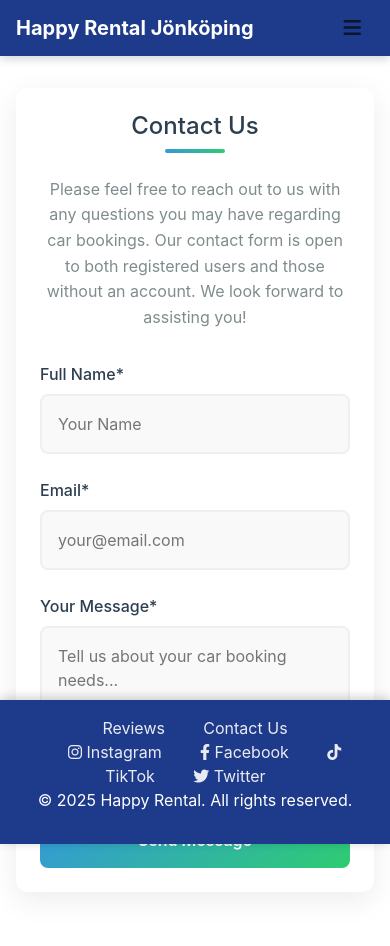
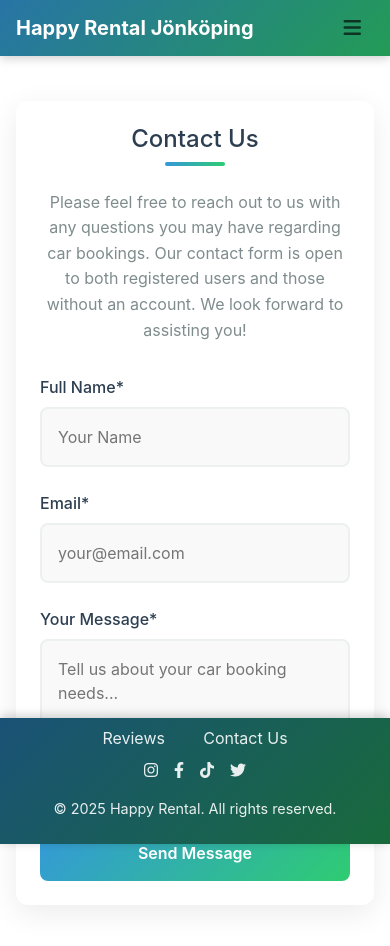
Before and after one commit to Yuss76A/Highway-to-Rent, a React (Create React App) app: page /contact in a window 390 px wide. Shown: the top 946 px of the page. Built offline with nearby package versions, Linux system fonts and the light colour scheme.

Commit message:
Fix footer and reduce size of the footer, change social link to just icons

```diff
--- a/src/components/Footer.js
+++ b/src/components/Footer.js
@@ -10,20 +10,32 @@ const Footer = () => {
                 <Link to="/contact" className={styles['footer-link']}>Contact Us</Link>
             </nav>
             <div className={styles['social-links']}>
-                <a href="https://www.instagram.com/YourInstagramHandle" target="_blank" rel="noopener noreferrer" className={styles['footer-link']}>
-                    <i className="fab fa-instagram"></i> Instagram
+                <a href="https://www.instagram.com/YourInstagramHandle"
+                   target="_blank"
+                   rel="noopener noreferrer"
+                   aria-label="Instagram">
+                    <i className="fab fa-instagram"></i>
                 </a>
-                <a href="https://www.facebook.com/YourFacebookPage" target="_blank" rel="noopener noreferrer" className={styles['footer-link']}>
-                    <i className="fab fa-facebook-f"></i> Facebook
+                <a href="https://www.facebook.com/YourFacebookPage"
+                   target="_blank"
+                   rel="noopener noreferrer"
+                   aria-label="Facebook">
+                    <i className="fab fa-facebook-f"></i>
                 </a>
-                <a href="https://www.tiktok.com/@YourTikTokHandle" target="_blank" rel="noopener noreferrer" className={styles['footer-link']}>
-                    <i className="fab fa-tiktok"></i> TikTok
+                <a href="https://www.tiktok.com/@YourTikTokHandle"
+                   target="_blank"
+                   rel="noopener noreferrer"
+                   aria-label="TikTok">
+                    <i className="fab fa-tiktok"></i>
                 </a>
-                <a href="https://twitter.com/YourTwitterHandle" target="_blank" rel="noopener noreferrer" className={styles['footer-link']}>
-                    <i className="fab fa-twitter"></i> Twitter
+                <a href="https://twitter.com/YourTwitterHandle"
+                   target="_blank"
+                   rel="noopener noreferrer"
+                   aria-label="Twitter">
+                    <i className="fab fa-twitter"></i>
                 </a>
             </div>
-            <p>© 2025 Happy Rental. All rights reserved.</p>
+            <p className={styles['copyright']}>© 2025 Happy Rental. All rights reserved.</p>
         </footer>
     );
 };
--- a/src/styles/Contact.module.css
+++ b/src/styles/Contact.module.css
@@ -1,7 +1,7 @@
 /* Modern Contact Form Styles */
 .contactContainer {
     max-width: 800px;
-    margin: 2rem auto;
+    margin: 2.8rem auto;
     padding: 0 1rem 6rem;
   }
 
--- a/src/styles/Footer.module.css
+++ b/src/styles/Footer.module.css
@@ -1,12 +1,14 @@
+/* Footer.module.css */
+
 .fixed-footer {
     position: fixed;
     left: 0;
     bottom: 0;
     width: 100%;
-    background-color: #1e3a8a;
+    background: linear-gradient(135deg, #2874a6 0%, #239b56 100%);
     color: white;
     text-align: center;
-    padding: 1rem 0;
+    padding: 0.3rem 0;
     box-shadow: 0 -2px 10px rgba(0, 0, 0, 0.2);
     z-index: 1000;
 }
@@ -23,9 +25,31 @@
     text-decoration: underline;
 }
 
+.social-links {
+    display: inline-block;
+    margin: 0.5rem 0;
+}
+
+.social-links a {
+    color: rgba(255, 255, 255, 0.9);
+    margin: 0 0.5rem;
+    transition: all 0.3s ease;
+}
+
+.social-links a:hover {
+    color: white;
+    text-decoration: underline;
+}
+
+.copyright {
+    font-size: 0.9rem;
+    opacity: 0.9;
+    margin-top: 0.5rem;
+}
 
 @media (max-width: 991.98px) {
     .fixed-footer {
-        padding: 1rem;
+        background: linear-gradient(135deg, #1a5276 0%, #186a3b 100%);
+        padding: 0.5rem;
     }
 }
--- a/src/styles/NavBar.module.css
+++ b/src/styles/NavBar.module.css
@@ -1,8 +1,9 @@
 /* Navbar container */
 .navbar {
-    background-color: #1e3a8a;
+    background: linear-gradient(135deg, #2874a6 0%, #239b56 100%);
     padding: 0.8rem 2rem;
     box-shadow: 0 2px 10px rgba(0, 0, 0, 0.2);
+    transition: all 0.3s ease;
   }
 
   /* Brand title */
@@ -71,7 +72,7 @@
     }
 
     .navLinksContainer {
-      background-color: #1a3168;
+      background: linear-gradient(135deg, #1a5276 0%, #186a3b 100%);
       padding: 1rem;
       margin-top: 1rem;
       border-radius: 8px;
--- a/src/styles/Reviews.module.css
+++ b/src/styles/Reviews.module.css
@@ -456,19 +456,19 @@
   }
 
   .pagination {
-    position: relative; /* Changed from fixed/sticky */
-    margin: 2rem auto 3rem; /* Pulls up the buttons */
+    position: relative;
+    margin: 2rem auto 3rem;
     padding: 1rem;
     background: white;
     border-radius: 12px;
     box-shadow: 0 4px 12px rgba(0,0,0,0.1);
-    width: 90%; /* Slightly narrower for better mobile fit */
+    width: 90%;
     max-width: 400px; /* Prevents becoming too wide */
   }
 
   .pageBtn {
-    width: 45%; /* Better button proportions */
-    margin: 0 auto; /* Center buttons */
+    width: 45%;
+    margin: 0 auto;
     padding: 0.8rem;
   }
 
@@ -486,5 +486,5 @@
 
 /* Footer clearance */
 .reviewsList {
-  padding-bottom: 40px; /* Increased space */
+  padding-bottom: 80px; /* Increased space */
 }
```
